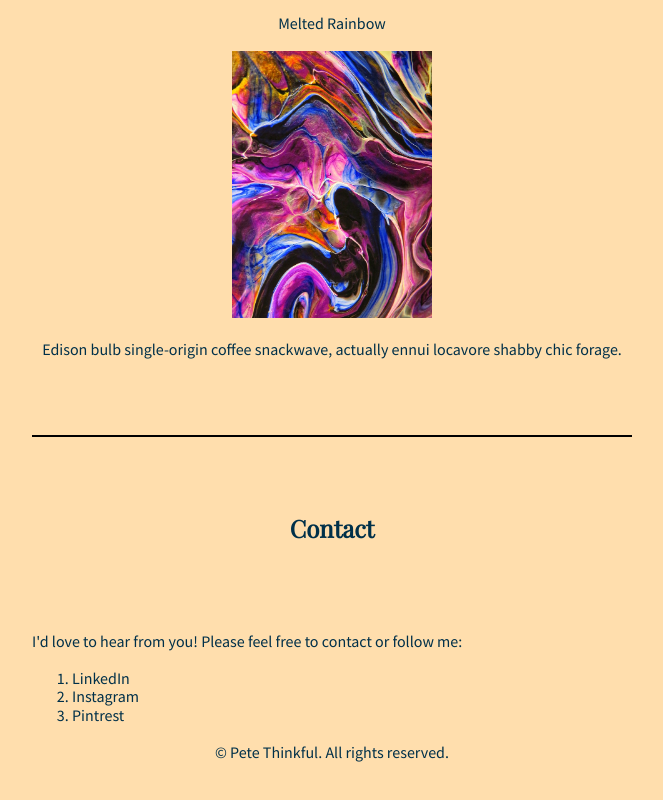
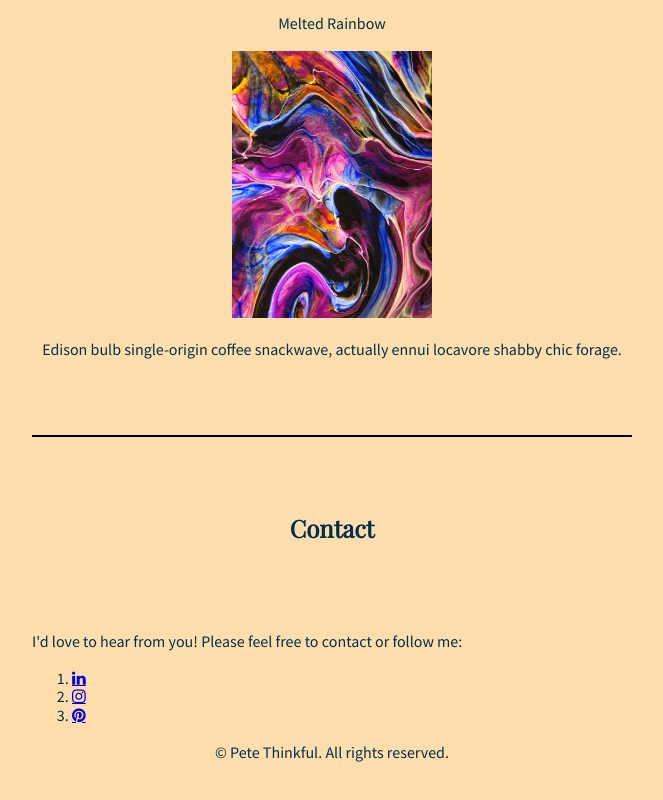
Before and after one commit to thirteenpylons/portfolio_webpage, a plain HTML site: page index.html in a window 1280 px wide. Shown: the part 1897-2697 px from the top of the page, without its empty margins (308-971 px from the left). Drawn offline with nearby package versions, Linux system fonts and the light colour scheme.

Commit message:
placed social icons and ready to move on

```diff
--- a/index.html
+++ b/index.html
@@ -7,6 +7,7 @@
   <meta name="viewport" content="width=device-width, initial-scale=1.0">
   <title>Pete Thinkful</title>
   <link rel="stylesheet" href="https://cdnjs.cloudflare.com/ajax/libs/normalize/8.0.1/normalize.min.css">
+  <link rel="stylesheet" href="https://cdnjs.cloudflare.com/ajax/libs/font-awesome/4.7.0/css/font-awesome.min.css">
   <link href="./styles/style.css" rel="stylesheet" type="text/css">
 </head>
 
@@ -130,9 +131,9 @@
           <div>
               <p>I'd love to hear from you! Please feel free to contact or follow me:</p>
               <ol>
-                <li>LinkedIn</li>
-                <li>Instagram</li>
-                <li>Pintrest</li>
+                <li><a href="#" class="fa fa-linkedin"></a></li>
+                <li><a href="#" class="fa fa-instagram"></a></li>
+                <li><a href="#" class="fa fa-pinterest"></a></li>
               </ol>
           </div>
         </div>
```
